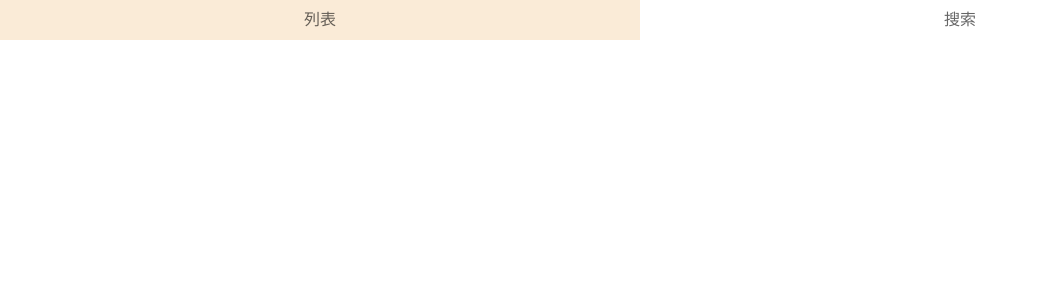
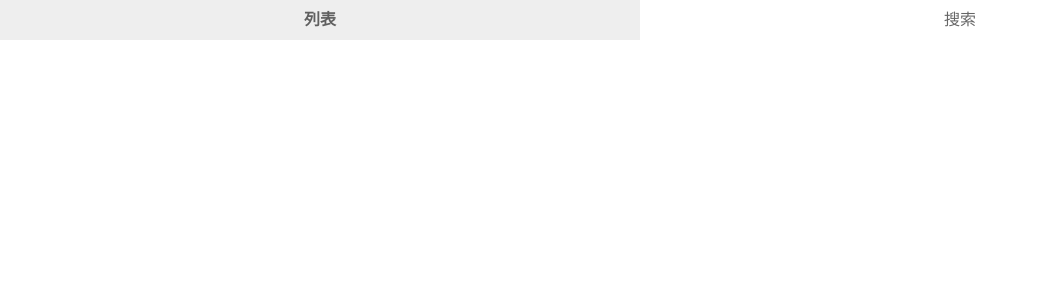
Before and after one commit to SilentMonet/MusicOnline, a Vue app: page /list in a window 1280 px wide. Shown: the top 300 px of the page, without its empty margins (0-1038 px from the left). Built offline with nearby package versions, Linux system fonts and the light colour scheme.

Commit message:
去除默认点击高亮效果

```diff
--- a/src/components/main-container/mainContainer.vue
+++ b/src/components/main-container/mainContainer.vue
@@ -1,7 +1,14 @@
 <template>
     <div class="main-container">
         <div class="nav">
-            <div class='tab' v-for="tab in tabs" v-bind:class="{active:tab.id==currentTab}" v-bind:key='tab.id' v-on:click="currentTab=tab.id">{{tab.name}}</div>
+            <div
+              class='tab'
+              v-for='tab in tabs'
+              v-bind:class='{active:tab.id==currentTab}''
+              v-bind:key='tab.id'
+              v-on:click='currentTab=tab.id'
+              v-text='tab.name'
+              ></div>
         </div>
         <keep-alive>
           <component v-bind:is='currentTab'></component>
@@ -41,6 +48,7 @@ export default {
   box-sizing: border-box;
   height: 100%;
   padding-bottom: 40px;
+  -webkit-tap-highlight-color: transparent;
 }
 .nav{
   display: flex;
@@ -57,7 +65,7 @@ export default {
   color: rgba(0,0,0,0.6);
 }
 .tab.active,.tab:hover{
-  background-color: antiquewhite;
-  -webkit-tap-highlight-color: transparent;
+  background-color: #eeeeee;
+  font-weight: bold;
 }
 </style>
```
